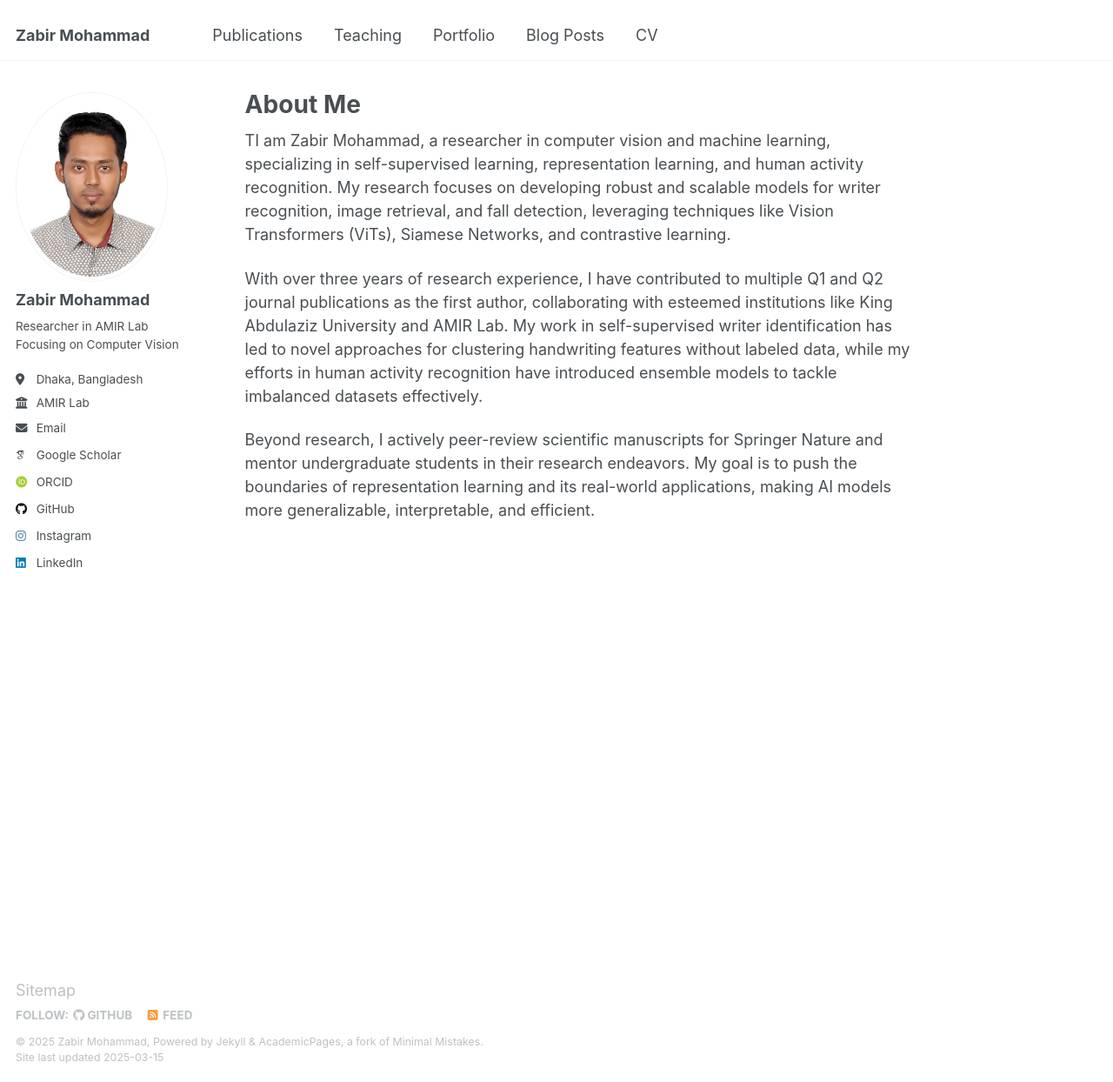
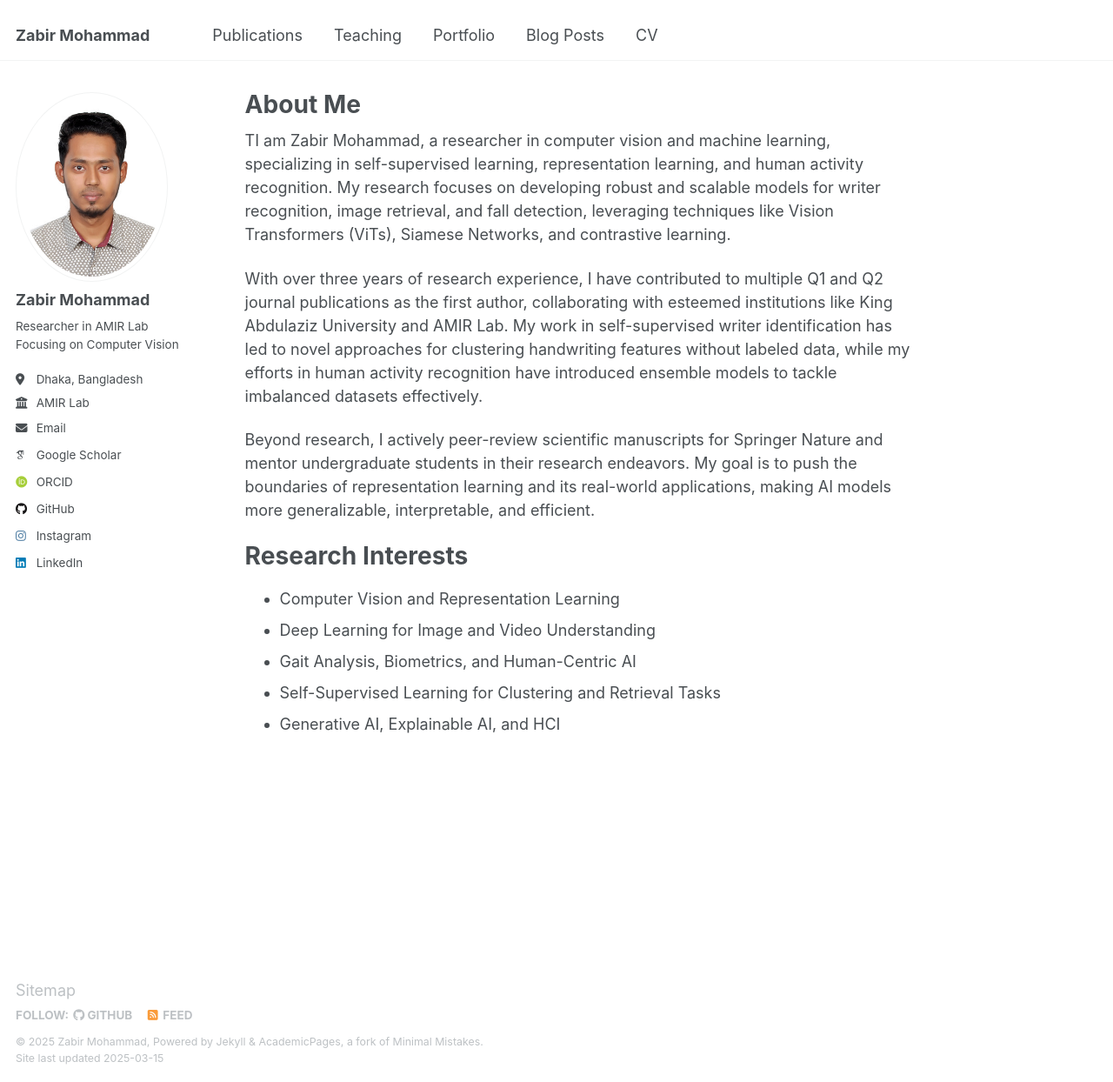
Before and after one commit to zabirmohammad/zabirmohammad.github.io, a Jekyll site: the page built from _pages/about.md, in a window 1280 px wide and 1244 px high. Shown: the whole window at 87% size. Built offline with Jekyll 4.4.1, drawn with Linux system fonts in a browser that asks for light colours; some web fonts are replaced.

Commit message:
Update about.md

```diff
--- a/_pages/about.md
+++ b/_pages/about.md
@@ -12,6 +12,14 @@ TI am Zabir Mohammad, a researcher in computer vision and machine learning, spec
 With over three years of research experience, I have contributed to multiple Q1 and Q2 journal publications as the first author, collaborating with esteemed institutions like King Abdulaziz University and AMIR Lab. My work in self-supervised writer identification has led to novel approaches for clustering handwriting features without labeled data, while my efforts in human activity recognition have introduced ensemble models to tackle imbalanced datasets effectively.
 
 Beyond research, I actively peer-review scientific manuscripts for Springer Nature and mentor undergraduate students in their research endeavors. My goal is to push the boundaries of representation learning and its real-world applications, making AI models more generalizable, interpretable, and efficient.
+
+# Research Interests
+
+- Computer Vision and Representation Learning
+- Deep Learning for Image and Video Understanding
+- Gait Analysis, Biometrics, and Human-Centric AI
+- Self-Supervised Learning for Clustering and Retrieval Tasks
+- Generative AI, Explainable AI, and HCI
 
 <!-- # A data-driven personal website
 
```
